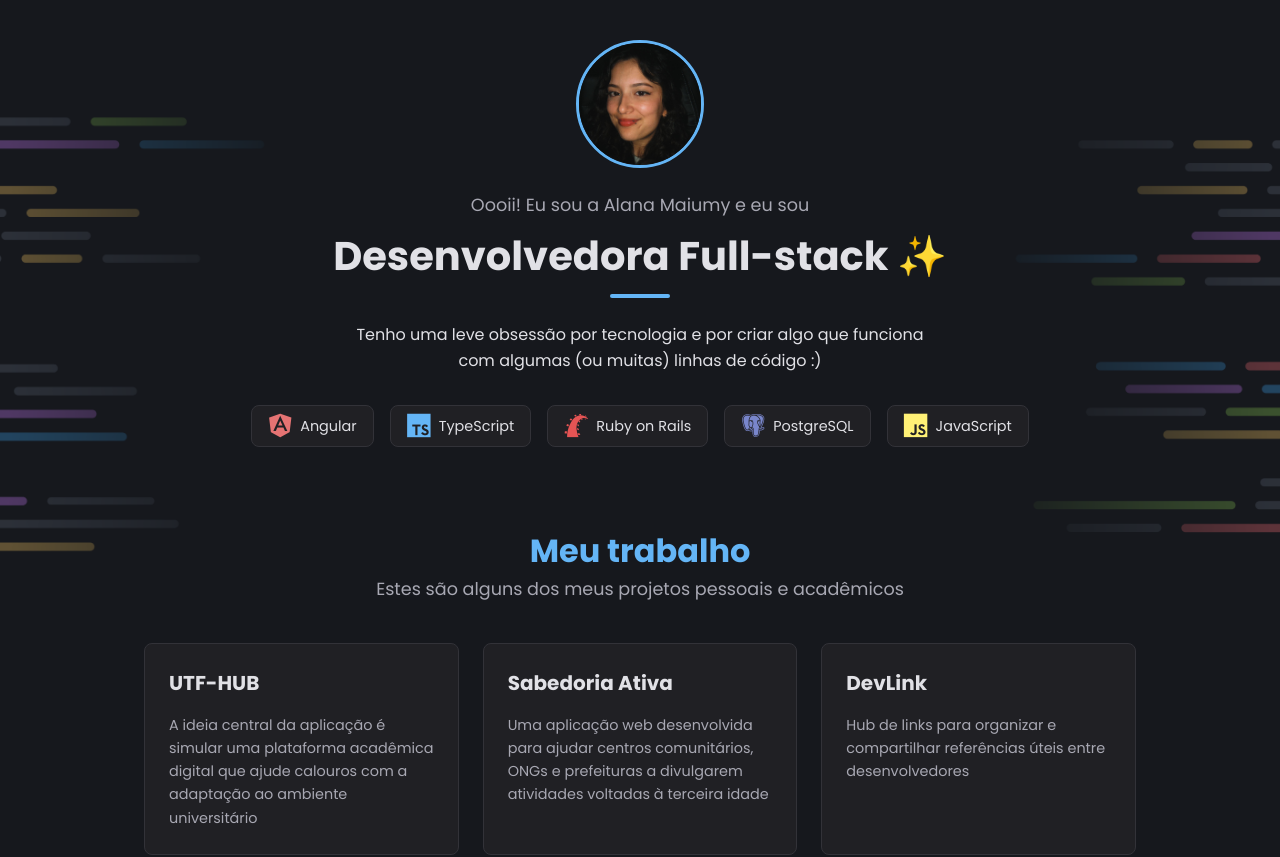
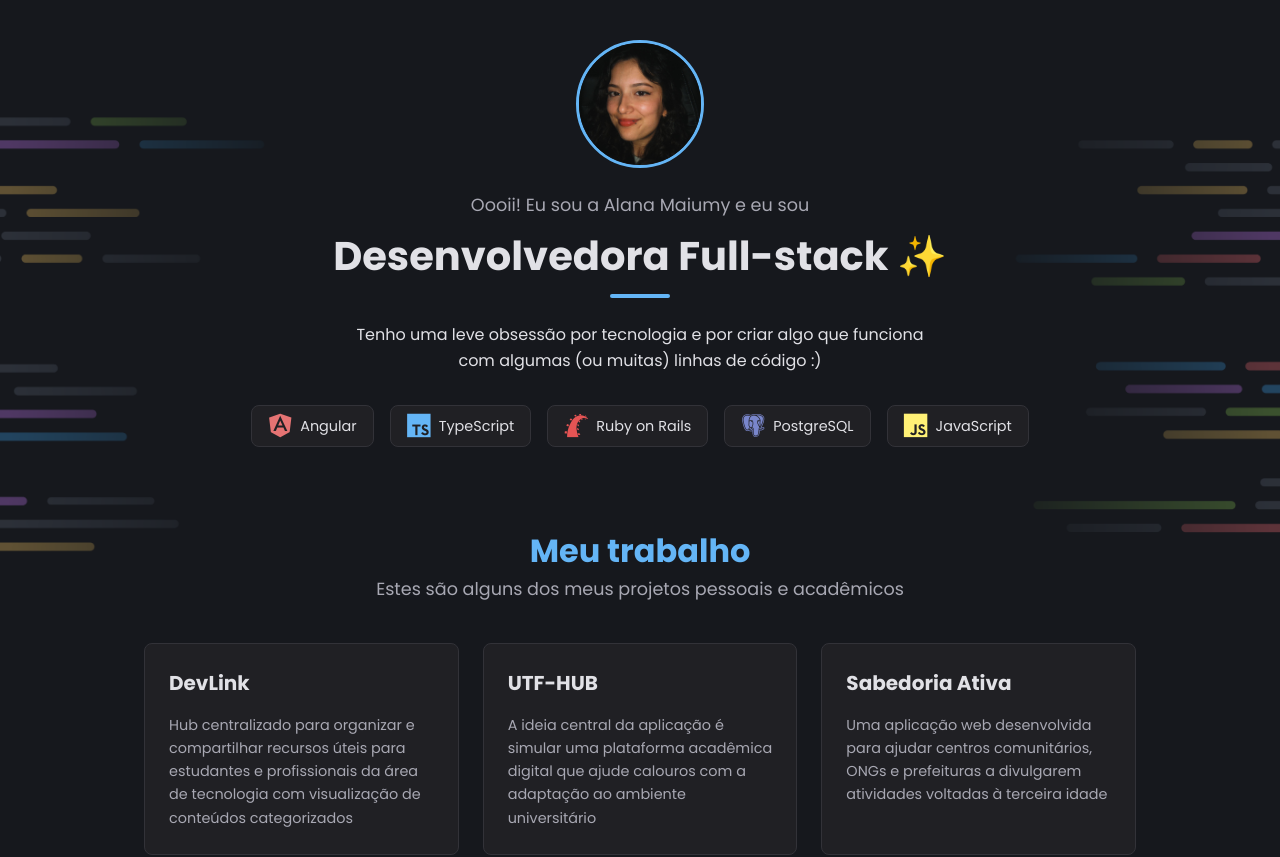
Before and after one commit to lanamaiumy/portfolio, an Angular app: page / in a window 1280 px wide. Shown: the top 857 px of the page. Built offline with nearby package versions, Linux system fonts and the light colour scheme.

Commit message:
atualizações de design

```diff
--- a/src/app/app.component.scss
+++ b/src/app/app.component.scss
@@ -164,7 +164,6 @@
   width: 90%;
   position: relative;
   color: var(--primary-text-color);
-  box-shadow: 0 0 15px rgb(100,	181,	246, 0.4);
 
   h3 {
     margin-top: 0;
@@ -183,14 +182,15 @@
       transition: transform 0.2s ease-in-out;
 
       &:hover {
-        transform: scale(1.05);
+        transform: scale(1.01);
       }
     }
   }
 
   .links a {
     background-color: var(--highlight-color);
-    color: #16181d;
+    margin-right: 20px;
+    color: #ffffff;
     padding: 10px 16px;
     border-radius: 6px;
     font-weight: 600;
@@ -198,7 +198,7 @@
     transition: background-color 0.2s ease-in-out;
 
     &:hover {
-      opacity: 0.8;
+      opacity: 0.9;
     }
   }
 }
--- a/src/app/app.component.ts
+++ b/src/app/app.component.ts
@@ -19,6 +19,12 @@ export class AppComponent {
 
   projects = [
      {
+      title: 'DevLink',
+      description: 'Hub centralizado para organizar e compartilhar recursos úteis para estudantes e profissionais da área de tecnologia com visualização de conteúdos categorizados',
+      previewImage: '../assets/tela-devlink.jpeg',
+      siteUrl: 'https://devlinkhub.netlify.app/',
+      githubUrl: 'https://github.com/lanamaiumy/devlink'},
+     {
       title: 'UTF-HUB',
       description: 'A ideia central da aplicação é simular uma plataforma acadêmica digital que ajude calouros com a adaptação ao ambiente universitário',
       previewImage: '../assets/tela-utfhub.png',
@@ -30,11 +36,6 @@ export class AppComponent {
       previewImage: '',
       siteUrl: '',
       githubUrl: 'https://github.com/lanamaiumy/sabedoriaativa'},
-    { title: 'DevLink',
-      description: 'Hub de links para organizar e compartilhar referências úteis entre desenvolvedores',
-      previewImage: '../assets/tela-devlink.jpeg',
-      siteUrl: 'https://devlinkhub.netlify.app/',
-      githubUrl: 'https://github.com/lanamaiumy/devlink'},
     { title: 'EM BREVE', description: 'logo logo postarei mais projetos :)'},
     { title: '---', description: '-'},
     { title: '---', description: '-'}
```
